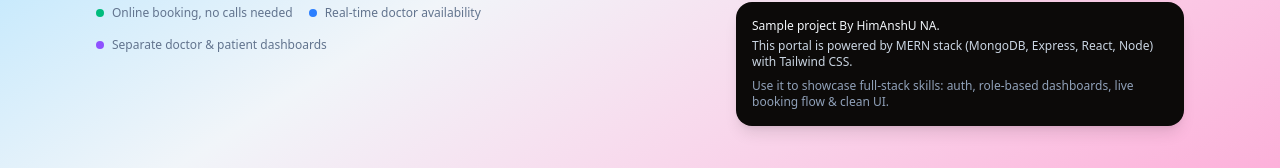
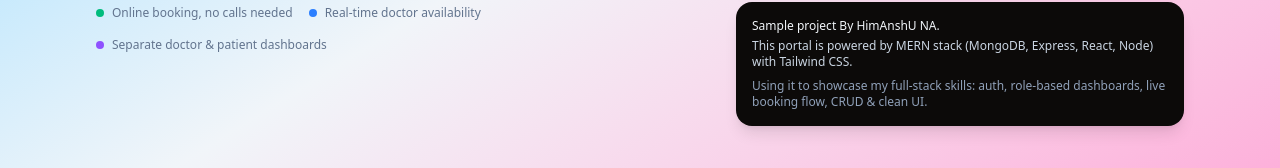
Before and after one commit to HimAnshNA/HealCarePortal, a React app in the folder programming/Personal/bel/hospital-portal/frontend/: page / in a window 1280 px wide. Shown: the part 523-691 px from the top of the page. Built offline with nearby package versions, Linux system fonts and the light colour scheme; the HTML template or start-up script is replaced by a standard one.

Commit message:
Update Landing.jsx
updated info

```diff
--- a/programming/Personal/bel/hospital-portal/frontend/src/pages/Landing.jsx
+++ b/programming/Personal/bel/hospital-portal/frontend/src/pages/Landing.jsx
@@ -159,8 +159,8 @@ export default function Landing() {
               Node) with Tailwind CSS.
             </p>
             <p className="text-slate-400">
-              Use it to showcase full-stack skills: auth, role-based dashboards,
-              live booking flow & clean UI.
+              Using it to showcase my full-stack skills: auth, role-based dashboards,
+              live booking flow, CRUD & clean UI.
             </p>
           </div>
         </div>
```
